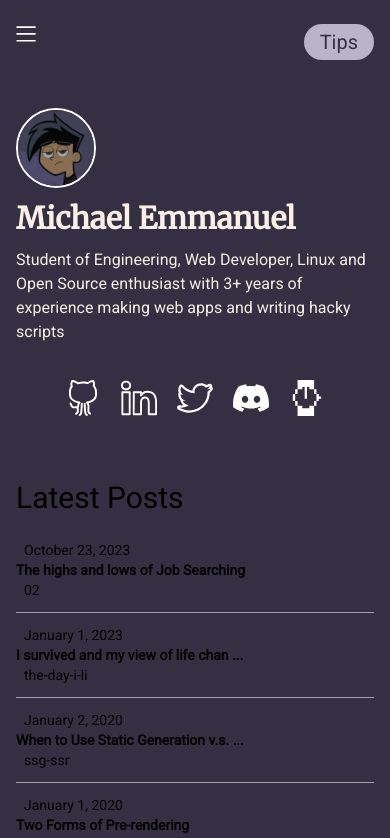
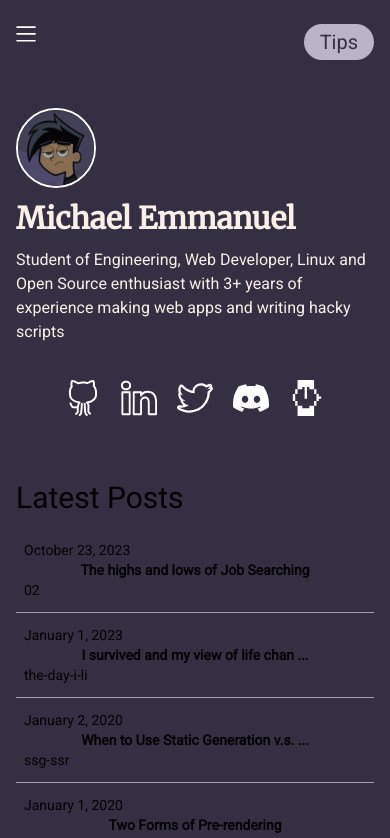
Before and after one commit to thrila/my-website, a Next.js app: page / in a window 390 px wide. Shown: the top 838 px of the page. Built offline with nearby package versions, Linux system fonts and the light colour scheme.

Commit message:
chore: add linkedin & modified blogItem

```diff
--- a/src/app/components/BlogSection/blogItem.tsx
+++ b/src/app/components/BlogSection/blogItem.tsx
@@ -15,7 +15,7 @@ export const BlogItem = ({ data }: Props) => {
       <Link href={`/blog/${id}`} >
         <div className='transition flex md:flex-row flex-col justify-between md:space-x-20 py-3 border-b border-zinc-400 font-thin ease-in duration-500 hover:bg-button-before hover:text-custom-background'>
           <div className='pr-2 w-1/8 pl-2'><p className=' font-thin text-sm'>{formattedDate}</p></div>
-          <div className='flex justify-start'><h3 className='text-left text-sm font-bold md:font-normal md:text-xl'>{formattedTitle} </h3></div>
+          <div className='flex justify-center'><h3 className='text-left text-sm font-bold md:font-normal md:text-xl'>{formattedTitle} </h3></div>
           <div className='pr-2 w-1/8 pl-2'><p className='font-thin text-sm'>{id}</p>
           </div>
         </div>
--- a/src/app/components/footer/footer.tsx
+++ b/src/app/components/footer/footer.tsx
@@ -12,7 +12,7 @@ const Footer = () => {
         </div>
         <div className='flex flex-col space-y-6 text-center p-5'>
           <Link href='/about'>About</Link>
-          <a target="_blank" rel="noopener noreferrer" href='#'>Linkedin</a>
+          <a target="_blank" rel="noopener noreferrer" href='https://www.linkedin.com/in/michael-ndubuizu-3a49a31b7/'>Linkedin</a>
           <a target="_blank" rel="noopener noreferrer" href='https://www.github.com/thrila'>Github</a>
         </div>
         <div className='flex flex-col space-y-6 text-center p-5'>
```
